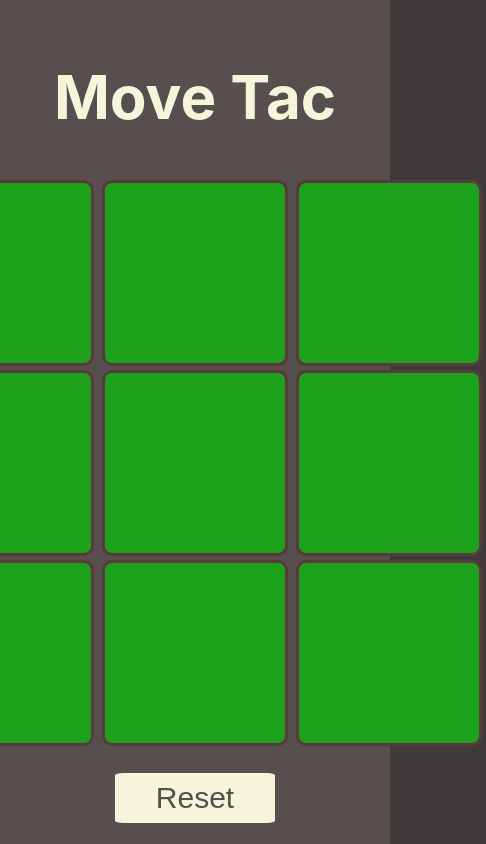
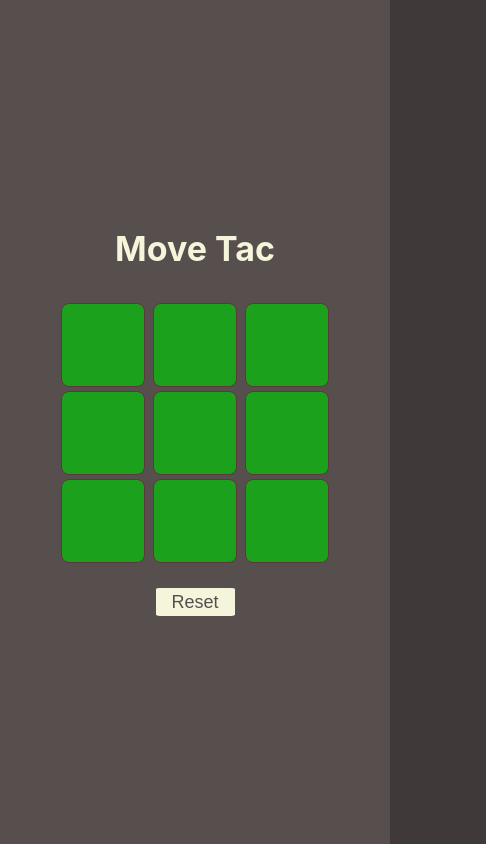
Before and after one commit to Rush741/MoveTac-game, a React (Create React App) app: page / in a window 390 px wide. Shown: the top 844 px of the page, 486 px wide, since content can reach past the window. Built offline with nearby package versions, Linux system fonts and the light colour scheme.

Commit message:
added media query resposiveness for smartphones

```diff
--- a/public/index.html
+++ b/public/index.html
@@ -3,7 +3,7 @@
   <head>
     <meta charset="utf-8" />
     <link rel="icon" href="%PUBLIC_URL%/favicon.ico" />
-    <meta name="viewport" content="width=device-width, initial-scale=1" />
+    <meta name="viewport" content="width=device-width, initial-scale=1.0, maximum-scale=1.0, user-scalable=no">
     <meta name="theme-color" content="#000000" />
     <meta
       name="description"
--- a/src/Components/MoveTac/MoveTac.css
+++ b/src/Components/MoveTac/MoveTac.css
@@ -29,15 +29,17 @@
   align-items: center;
 }
 
+
 .movetac-game .boxes {
   display: flex;
   background: rgb(27, 161, 27);
-  border: solid rgb(92, 57, 57) 3px;
+  border: solid rgb(92, 57, 57) 1.1px;
   height: 180px;
   width: 180px;
   margin: 4px;
   border-radius: 10px;
 }
+
 
 .movetac-game .boxes img {
   height: 70px;
@@ -47,7 +49,8 @@
 .movetac-game .glow {
   box-shadow: 0 0 15px rgba(0, 255, 255, 0.9);
   border: 2px solid rgb(140, 218, 136);
-  transform: scale(1.02);
+  transform: scale(1);
+
   margin-bottom: 6px;
 }
 
@@ -67,3 +70,77 @@
   border: none;
   border-radius: 5%;
 }
+
+@media (max-width: 660px) {
+
+  body {
+    overflow: hidden;
+  }
+
+  .movetac-game .container {
+    padding-bottom: 1000px;
+
+  }
+
+  .movetac-game .title {
+    color: beige;
+    font-size: 34px;
+    margin-bottom: 24px;
+    margin-top: 0px;
+    padding: 10px;
+    padding-top: 0px;
+
+  }
+  .movetac-game .title span{
+    display: none;
+  }
+
+  .movetac-game .title img {
+    height: 35px;
+    padding: 20px 10px 0 10px;
+  }
+
+  .movetac-game .board {
+    display: flex;
+    width: 260px;
+    height: 260px;
+  }
+
+  .movetac-game .boxes {
+    display: flex;
+    background: rgb(27, 161, 27);
+    border: solid rgb(92, 57, 57) 1.7px;
+    margin: 4px;
+    border-radius: 8px;
+    height: 82px;
+    width: 82px;
+  }
+
+  .movetac-game .boxes img {
+    height: 40px;
+    margin: auto;
+  }
+
+  .movetac-game .glow {
+    box-shadow: 0 0 15px rgba(0, 255, 255, 0.9);
+    border: 2px solid rgb(140, 218, 136);
+    transform: scale(1.02);
+    margin-bottom: 6px;
+  }
+
+  .movetac-game .boxes.valid-move {
+    background: rgba(0, 255, 0, 0.149);
+    box-shadow: inset 0 0 28px rgb(0, 255, 0);
+  }
+
+  .movetac-game .reset {
+    margin-top: 25px;
+    color: #574e4e;
+    background-color: beige;
+    height: 28px;
+    width: 79px;
+    font-size: 18px;
+    border: none;
+    border-radius: 5%;
+  }
+}
--- a/src/Components/MoveTac/MoveTac.jsx
+++ b/src/Components/MoveTac/MoveTac.jsx
@@ -140,7 +140,7 @@ const MoveTac = () => {
     <div className="movetac-game">
         <div className="container">
             <h1 className="title">
-            {winner ? (<>Congratulations: Player <img src={winner==="x"?cross_icon:circle_icon} alt="winner_icon"/> wins!</>
+            {winner ? (<><span>Congratulations: </span>Player <img src={winner==="x"?cross_icon:circle_icon} alt="winner_icon"/> wins!</>
   ) : "Move Tac"}</h1>
             <div className="board">
                 <div className="row1">
```
